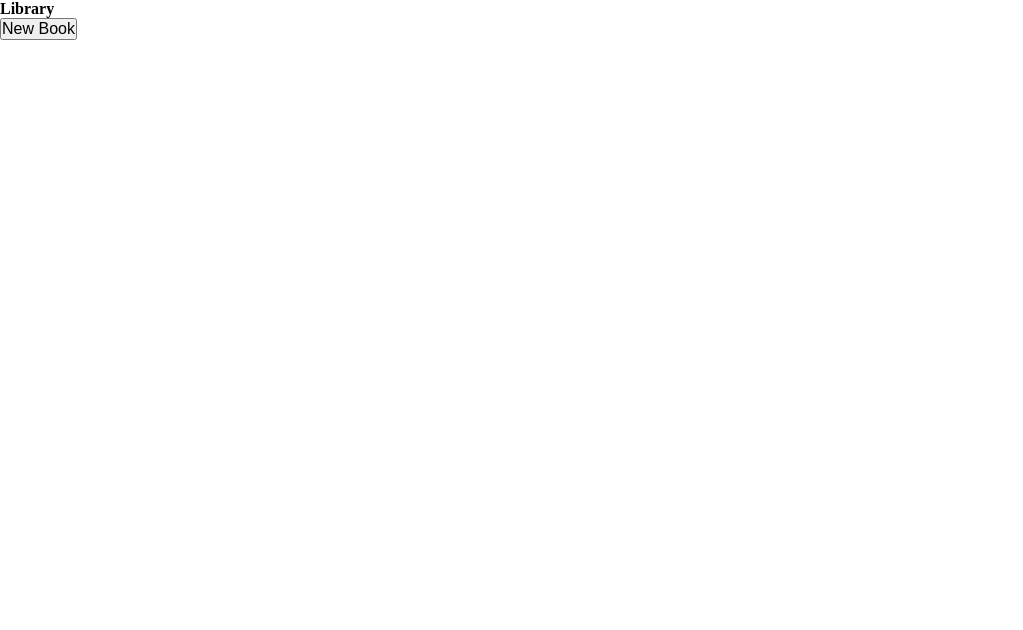
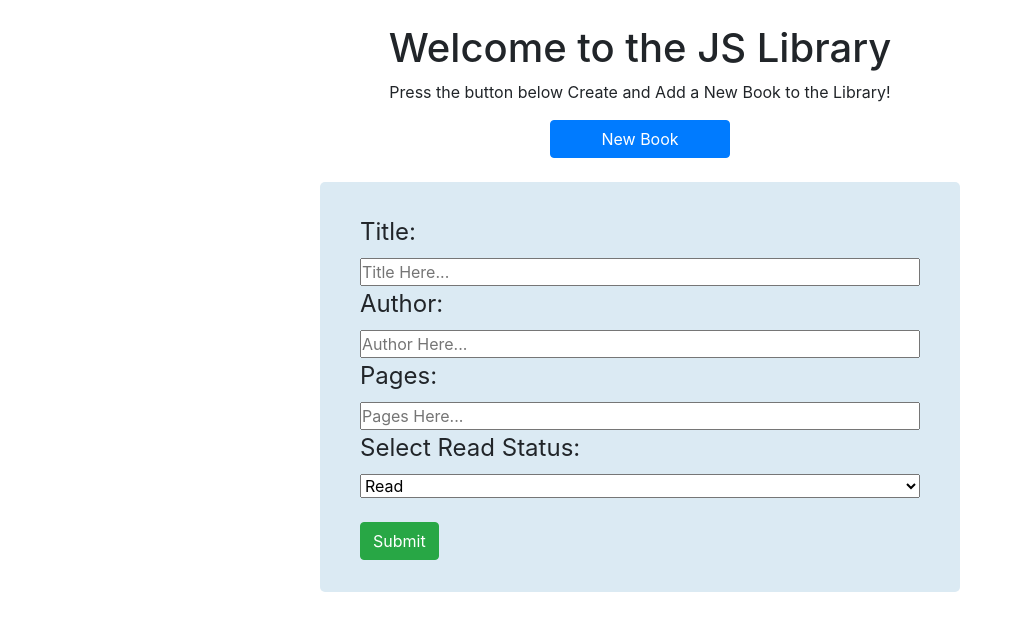
Before and after one commit to aracelicaes/library_js, a plain HTML site: page index.html in a window 1280 px wide. Shown: the whole page, without its empty margins (0-1023 px from the left). Drawn offline with nearby package versions, Linux system fonts and the light colour scheme.

Commit message:
Add Styles, Readd Local Storage Readd Local Storage functions to js Add Styles to Form Add Styles to Buttons Add styles to Welcome Text

```diff
--- a/css/stylesheet.css
+++ b/css/stylesheet.css
@@ -6,6 +6,37 @@
   font-size: 16px;
 }
 
+body {
+  width: 50vw;
+  margin: auto;
+}
+
+.newBook {
+  width: 180px;
+  margin: auto;
+}
+
+body h1,
+.welcomeText {
+  text-align: center;
+}
+
 #theForm {
-  display: none;
+  display: block;
+  background-color: rgb(219, 234, 243);
+  padding: 2rem 2.5rem;
+  border-radius: 5px;
 }
+
+.formBox {
+  display: flex;
+  flex-direction: column;
+}
+
+.formBox label {
+  font-size: 1.5rem;
+}
+
+.libraryDiv {
+  margin-bottom: 5rem;
+}
--- a/index.html
+++ b/index.html
@@ -4,38 +4,45 @@
   <meta http-equiv="X-UA-Compatible" content="IE=edge">
   <meta name="viewport" content="width=device-width, initial-scale=1.0">
   <title>Library</title>
+  <link rel="stylesheet" href="https://stackpath.bootstrapcdn.com/bootstrap/4.3.1/css/bootstrap.min.css" integrity="sha384-ggOyR0iXCbMQv3Xipma34MD+dH/1fQ784/j6cY/iJTQUOhcWr7x9JvoRxT2MZw1T" crossorigin="anonymous">
   <link rel='stylesheet' href='./css/stylesheet.css' type='text/css'>
 </head>
 <body>
-  <h1>Library</h1>
-  <button onclick="bookForm()">New Book</button>
-  <form id="theForm">
-    <div>
+  <div class="welcome d-flex flex-column">
+    <h1 class="mt-4">Welcome to the JS Library</h1>
+    <p class="welcomeText">Press the button below Create and Add a New Book to the Library!</p>
+    <button type="button" class="newBook btn btn-primary" onclick="bookForm()">New Book</button>
+  </div>
+  <form id="theForm" class="mt-4">
+    <div class="formBox">
       <label for="title">Title:</label>
       <input type="text" id="title" name="title" placeholder="Title Here...">
     </div>
-    <div>
+    <div class="formBox">
       <label for="author">Author:</label>
       <input type="text" id="author" name="author" placeholder="Author Here...">
     </div>
-    <div>
+    <div class="formBox">
       <label for="pages">Pages:</label>
       <input type="number" id="pages" name="pages" placeholder="Pages Here...">
     </div>
-    <div>
+    <div class="formBox">
       <label for="status">Select Read Status:</label>
       <select name="status" id="status">
         <option value="read">Read</option>
         <option value="unread">Unread</option>
       </select>
     </div>
-    <button id="btn">Submit</button>
+    <button type="button" id="btn" class="btn btn-success mt-4">Submit</button>
   </form>
-  <div id="library">
+  <div id="library" class="libraryDiv d-flex justify-content-around mt-4">
 
   </div>
 
   <script src="javascript/main.js"></script>
   <script src="javascript/logic.js"></script>
+  <script src="https://code.jquery.com/jquery-3.3.1.slim.min.js" integrity="sha384-q8i/X+965DzO0rT7abK41JStQIAqVgRVzpbzo5smXKp4YfRvH+8abtTE1Pi6jizo" crossorigin="anonymous"></script>
+  <script src="https://cdnjs.cloudflare.com/ajax/libs/popper.js/1.14.7/umd/popper.min.js" integrity="sha384-UO2eT0CpHqdSJQ6hJty5KVphtPhzWj9WO1clHTMGa3JDZwrnQq4sF86dIHNDz0W1" crossorigin="anonymous"></script>
+  <script src="https://stackpath.bootstrapcdn.com/bootstrap/4.3.1/js/bootstrap.min.js" integrity="sha384-JjSmVgyd0p3pXB1rRibZUAYoIIy6OrQ6VrjIEaFf/nJGzIxFDsf4x0xIM+B07jRM" crossorigin="anonymous"></script>
 </body>
 </html>
--- a/javascript/main.js
+++ b/javascript/main.js
@@ -11,18 +11,19 @@ function Book(title, author, pages, status) {
   counter++
 }
 
+
 function createBook() {
   let titleInput = document.getElementById('title').value;
   let authorInput = document.getElementById('author').value;
   let pagesInput = document.getElementById('pages').value;
   let statusInput = document.getElementById('status').value;
   document.querySelector('form').reset();
-
   let newBook = new Book(titleInput, authorInput, pagesInput, statusInput);
   if (titleInput.length > 1 && authorInput.length > 1 && pagesInput > 0) {
   myLibrary.push(newBook);
   }
   console.log(myLibrary)
+  setLocalStorage();
 }
 
 function displayBook() {
@@ -77,6 +78,7 @@ const deleteBtn = () => {
       // console.log(myLibrary)
         displayBook()
       })
+      setLocalStorage();
     })
 }
 
@@ -92,8 +94,10 @@ const changeStatus = () => {
     btn.addEventListener('click', e => {
       getStatusValue(e)
     })
+  setLocalStorage();
   })
 }
+
 
 const btn = document.querySelector('#btn');
 btn.addEventListener('click', (e) => {
@@ -101,3 +105,21 @@ btn.addEventListener('click', (e) => {
   createBook();
   displayBook();
 });
+
+const setLocalStorage = () => {
+  window.localStorage.setItem('library', JSON.stringify(myLibrary));
+};
+
+const getLocalStorage = () => {
+  const collection = JSON.parse(window.localStorage.getItem('library'));
+  if (collection != null) {
+    collection.forEach (el => {
+      myLibrary.push(el);
+    });
+  }
+};
+
+window.addEventListener('DOMContentLoaded', () => {
+  getLocalStorage();
+  displayBook()
+});
```
